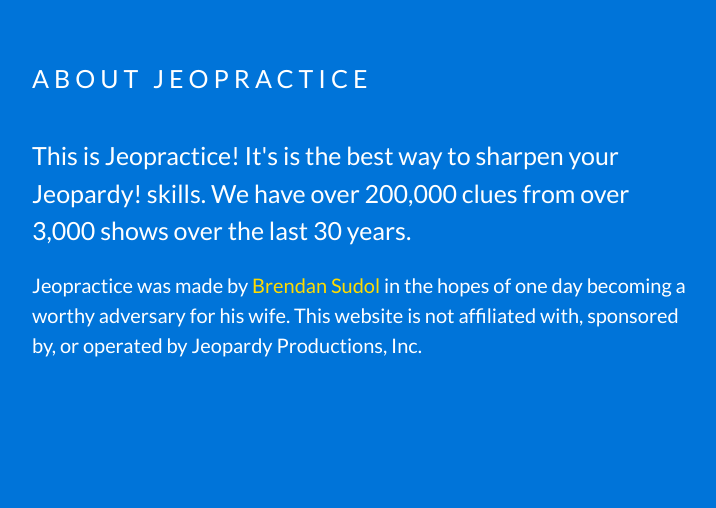
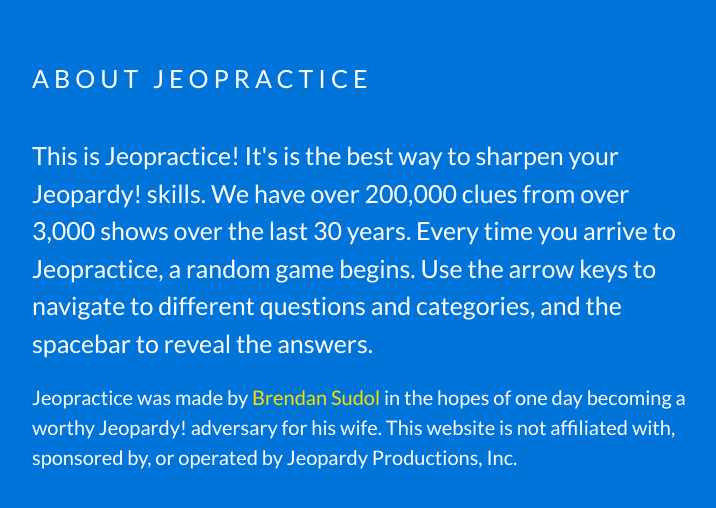
Before and after one commit to brendansudol/jeopractice.com, a Django app: page /about in a window 1280 px wide. Shown: the part 65-573 px from the top of the page, without its empty margins (168-884 px from the left). Run offline with Django 3.2, Linux system fonts and the light colour scheme; style sheets or scripts are compiled from the project's sources.

Commit message:
better nav buttons, about page copy

```diff
--- a/web/static/sass/_media-queries.scss
+++ b/web/static/sass/_media-queries.scss
@@ -15,3 +15,13 @@
     font-size: 20px;
   }
 }
+
+.md-inline-show {
+  display: none !important
+}
+
+@media (min-width: $viewport-medium) {
+    .md-inline-show {
+        display: inline-block !important;
+    }
+}
--- a/web/templates/web/about.html
+++ b/web/templates/web/about.html
@@ -1,4 +1,7 @@
 {% extends 'web/base.html' %}
+
+
+{% block title %}About Jeopractice{% endblock %}
 
 
 {% block content %}
@@ -7,11 +10,12 @@
     <p class="h3">
         This is Jeopractice! It's is the best way to sharpen your Jeopardy! skills.
         We have over 200,000 clues from over 3,000 shows over the last 30 years.
+        Every time you arrive to Jeopractice, a random game begins. Use the arrow keys to
+        navigate to different questions and categories, and the spacebar to reveal the answers.
     </p>
     <p>
-        Jeopractice was made by <a class="yellow" href="https://twitter.com/brensudol" target="blank">Brendan Sudol</a>
-        in the hopes of one day becoming a worthy adversary for his wife. This website is not affiliated with, sponsored by, or operated by Jeopardy Productions, Inc.
+        Jeopractice was made by <a class="yellow" href="https://twitter.com/brensudol" target="blank">Brendan Sudol</a> in the hopes of one day becoming a worthy Jeopardy! adversary
+        for his wife. This website is not affiliated with, sponsored by, or operated by Jeopardy Productions, Inc.
     </p>
-
 </div>
 {% endblock %}
--- a/web/templates/web/base.html
+++ b/web/templates/web/base.html
@@ -27,10 +27,9 @@
       </div>
       {% if random_q %}
       <div class="right">
-        <div class="mt1 mb1 mr1 btn btn-primary yellow h5" id="show-num" data-id="{{ random_q.show_number }}">
-          {{ random_q.air_date }}
-        </div>
-        <a href="/" class="mt1 mb1 mr1 btn btn-primary yellow">
+        <a href="/about" class="mt1 mb1 mr1 btn btn-primary yellow h5 md-inline-show">About</a>
+        <a href="/" class="mt1 mb1 mr1 btn btn-primary yellow h5" id="show-num" data-id="{{ random_q.show_number }}">
+          {{ random_q.air_date }}&nbsp;&nbsp;
           <svg class="icon ico-yellow" viewBox="0 0 32 32">
             <path d="M16 2 A14 14 0 0 0 2 16 A14 14 0 0 0 16 30 A14 14 0 0 0 26 26 L 23.25 23 A10 10 0 0 1 16 26 A10 10 0 0 1 6 16 A10 10 0 0 1 16 6 A10 10 0 0 1 23.25 9 L19 13 L30 13 L30 2 L26 6 A14 14 0 0 0 16 2"></path>
           </svg>
```
